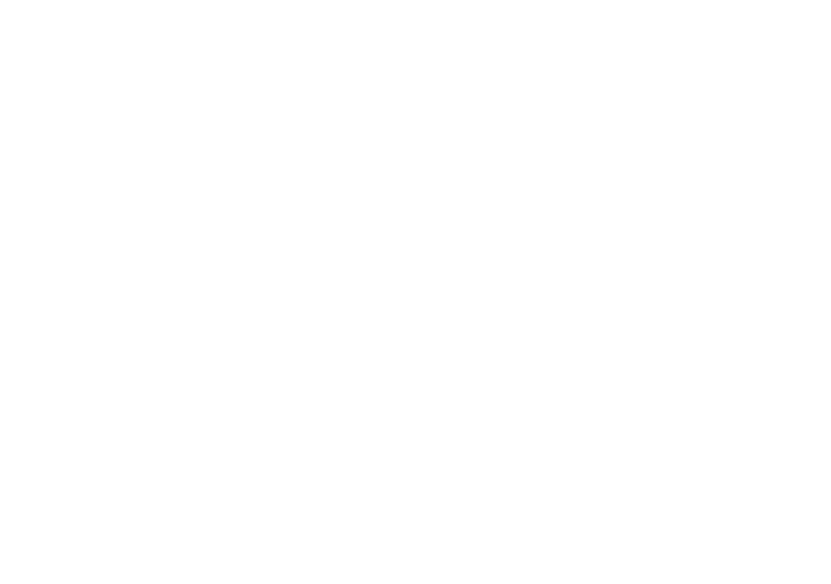
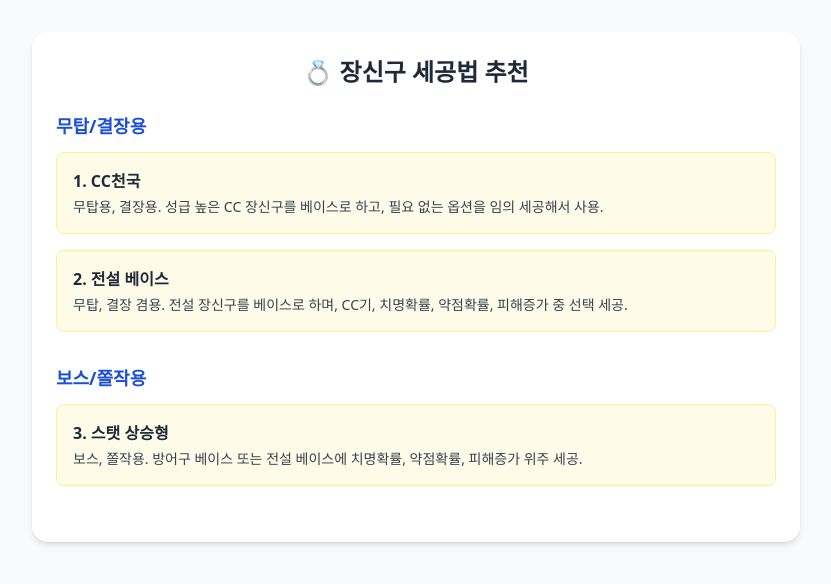
Before and after one commit to ogeongeun/snr-guide, a React (Create React App) app: page /accessory-custom in a window 1280 px wide. Before the commit this address had no page. Shown: the top 584 px of the page, without its empty margins (224-1055 px from the left). Built offline with nearby package versions, Linux system fonts and the light colour scheme.

Commit message:
길드전

```diff
--- a/src/App.js
+++ b/src/App.js
@@ -23,6 +23,7 @@
 import EquipmentRecommendationPage from './pages/EquipmentRecommendationPage';
 import GuildOffenseCounterPage from './pages/GuildOffenseCounterPage';
 import GuildOffenseDetailPage from './pages/GuildOffenseDetailPage';
+import AccessoryCustomPage from './pages/AccessoryCustomPage';
 const App = () => {
   return (
     <Router>
@@ -50,7 +51,7 @@
 <Route path="/equipment" element={<EquipmentRecommendationPage />} />
  <Route path="/guild-offense" element={<GuildOffenseCounterPage />} />
       <Route path="/guild-offense-detail/:category/:teamIndex" element={<GuildOffenseDetailPage />} />
-
+<Route path="/accessory-custom" element={<AccessoryCustomPage />} />
 
 
 
--- /dev/null
+++ b/src/pages/AccessoryCustomPage.jsx
@@ -0,0 +1,42 @@
+const accessoryData = {
+  "무탑/결장용": [
+    {
+      title: '1. CC천국',
+      description: '무탑용, 결장용. 성급 높은 CC 장신구를 베이스로 하고, 필요 없는 옵션을 임의 세공해서 사용.'
+    },
+    {
+      title: '2. 전설 베이스',
+      description: '무탑, 결장 겸용. 전설 장신구를 베이스로 하며, CC기, 치명확률, 약점확률, 피해증가 중 선택 세공.'
+    }
+  ],
+  "보스/쫄작용": [
+    {
+      title: '3. 스탯 상승형',
+      description: '보스, 쫄작용. 방어구 베이스 또는 전설 베이스에 치명확률, 약점확률, 피해증가 위주 세공.'
+    }
+  ]
+};
+
+export default function AccessoryCustomPage() {
+  return (
+    <div className="min-h-screen bg-gray-50 px-4 py-8">
+      <div className="max-w-3xl mx-auto bg-white shadow-md rounded-2xl p-6">
+        <h1 className="text-2xl font-bold text-gray-800 mb-6 text-center">💍 장신구 세공법 추천</h1>
+
+        {Object.entries(accessoryData).map(([category, items], idx) => (
+          <div key={idx} className="mb-8">
+            <h2 className="text-lg font-semibold text-blue-700 mb-3">{category}</h2>
+            <div className="space-y-4">
+              {items.map((item, subIdx) => (
+                <div key={subIdx} className="bg-yellow-50 border border-yellow-200 rounded-lg p-4">
+                  <p className="font-semibold text-gray-800">{item.title}</p>
+                  <p className="text-sm text-gray-700 mt-1">{item.description}</p>
+                </div>
+              ))}
+            </div>
+          </div>
+        ))}
+      </div>
+    </div>
+  );
+}
--- a/src/pages/Home.jsx
+++ b/src/pages/Home.jsx
@@ -37,6 +37,13 @@
   description: '영웅들의 장비 추천',
   emoji: '🛠'
 },
+{
+  title: '장신구 세공법',
+  path: '/accessory-custom',
+  description: '무탑/결장/보스/쫄작용 추천 조합',
+  emoji: '💍'
+},
+
     {
       title: '레이드',
       path: '/raid-guide',
```
